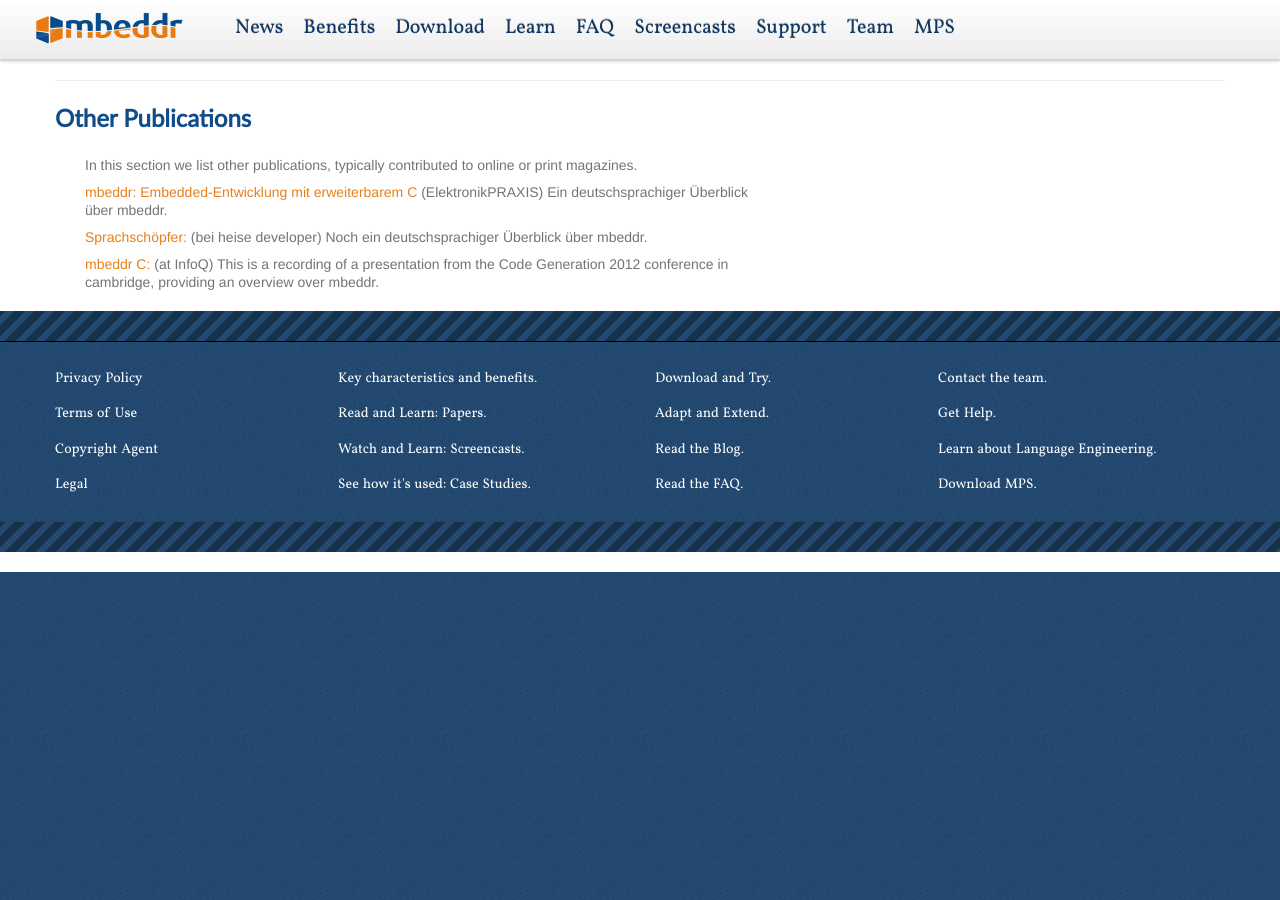
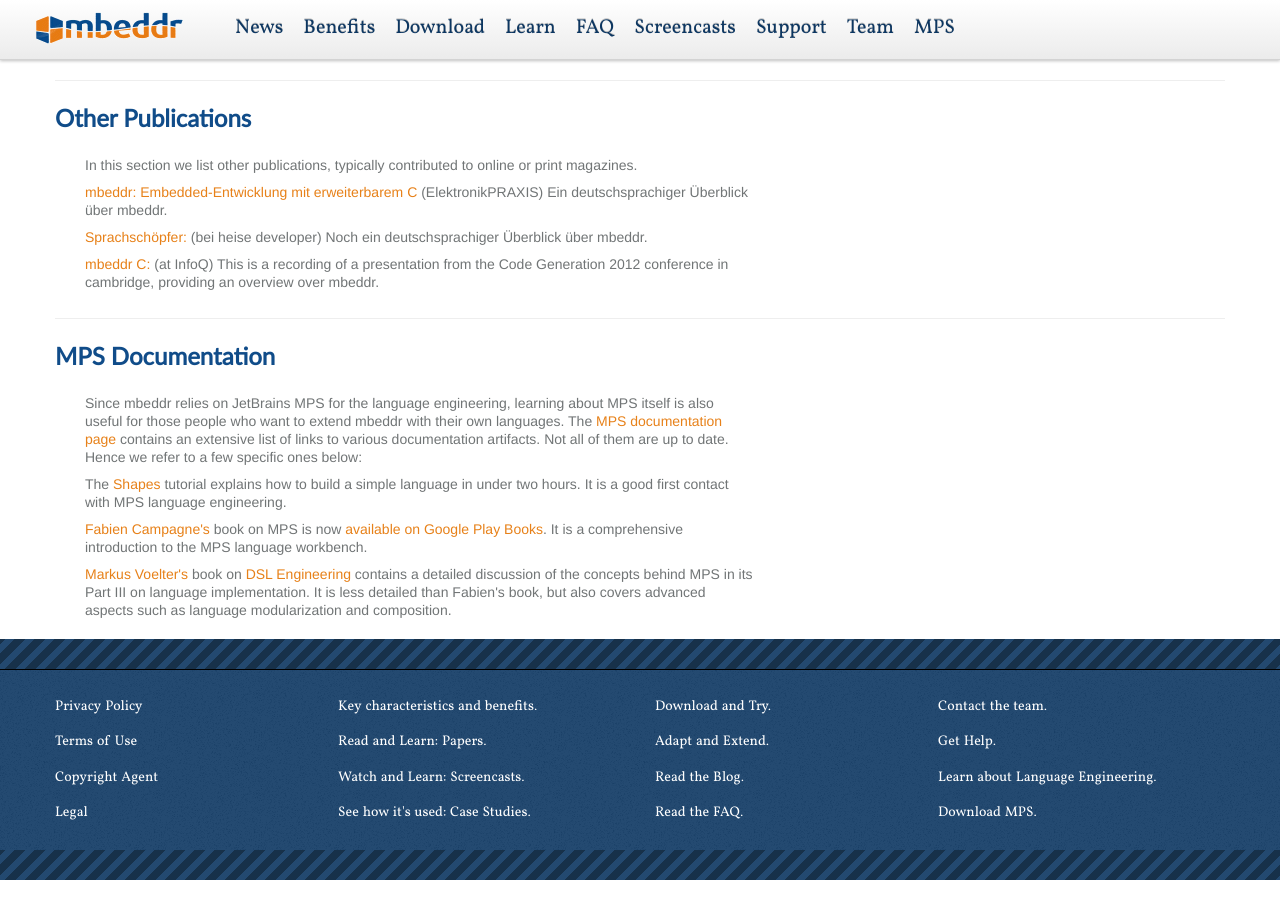
Before and after one commit to mbeddr/mbeddr.github.io, a Jekyll site: the page learn.html, which Jekyll copies as it is, in a window 1280 px wide and 900 px high, scrolled down 1488 px. Built offline with Jekyll 4.4.1, drawn with Linux system fonts in a browser that asks for light colours; nearby versions of some CDN libraries; library files that are not in the unit come from our copies; before the commit the page ends 2060 px from its top, so only the background shows below that.

Commit message:
added some stuff on learnig MPS

```diff
--- a/learn.html
+++ b/learn.html
@@ -325,6 +325,57 @@
 </div>
 
 
+
+
+
+
+
+<hr/>
+<h2>MPS Documentation</h2>
+
+<div class="container">
+    <div class="container">
+        <div class="span7">
+
+            <p>
+                Since mbeddr relies on JetBrains MPS for the language engineering, learning about MPS itself is also
+                useful for those people who want to extend mbeddr with their own languages. The <a href="http://www.jetbrains.com/mps/documentation/">MPS documentation page</a> contains an extensive
+                list of links to various documentation artifacts. Not all of them are up to date. Hence we refer to a
+                few specific ones below:
+            </p>
+
+
+            <p>
+                The <a href="http://confluence.jetbrains.com/display/MPSD31/Shapes+-+an+introductory+MPS+tutorial">Shapes</a> tutorial
+                explains how to build a simple language in under two hours. It is a good first contact with MPS language engineering.
+            </p>
+
+            <p>
+                <a href="http://physiology.med.cornell.edu/faculty/profile.php?id=campagne">Fabien Campagne's</a> book on MPS
+                is now <a href="https://play.google.com/store/books/details/Fabien_Campagne_The_MPS_Language_Workbench?id=nvcEAwAAQBAJ">available on Google Play Books</a>.
+                It is a comprehensive introduction to the MPS language workbench.
+            </p>
+
+            <p>
+                <a href="http://www.voelter.de">Markus Voelter's</a> book on <a href="http://dslbook.org/">DSL Engineering</a> contains
+                a detailed discussion of the concepts behind MPS in its Part III on language implementation. It is less detailed than
+                Fabien's book, but also covers advanced aspects such as language modularization and composition.
+            </p>
+
+
+        </div>
+        <div class="span1">&nbsp;</div>
+    </div>
+</div>
+
+
+
+
+
+
+
+
+
 </div>
 
 
```
